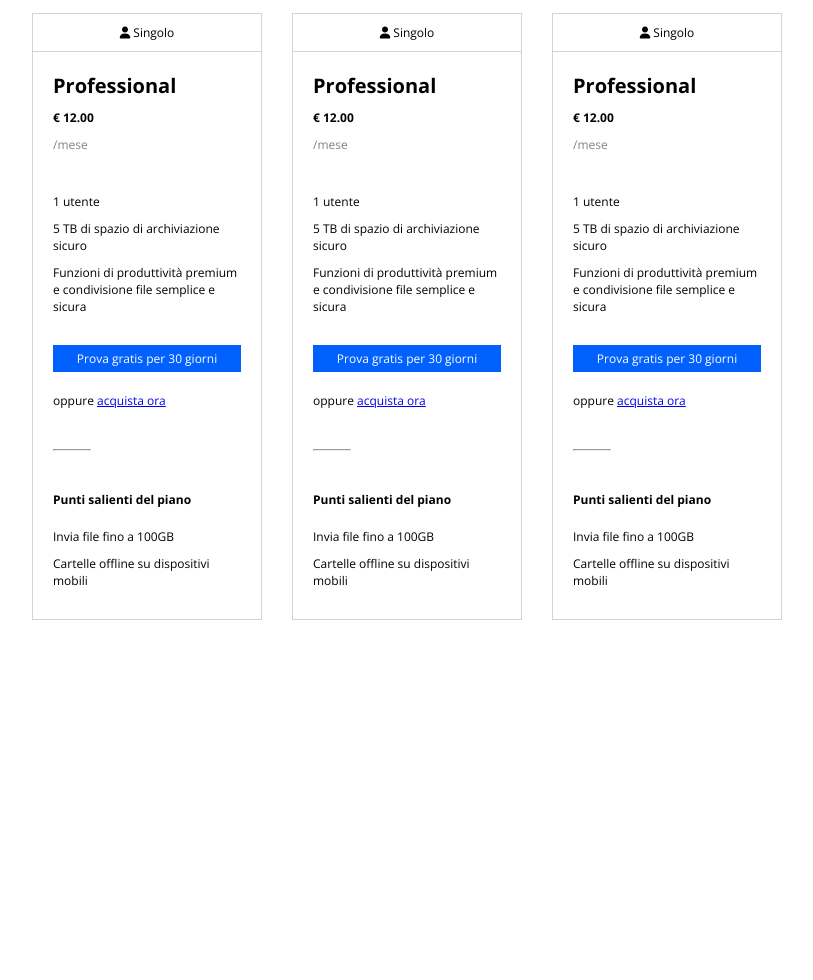
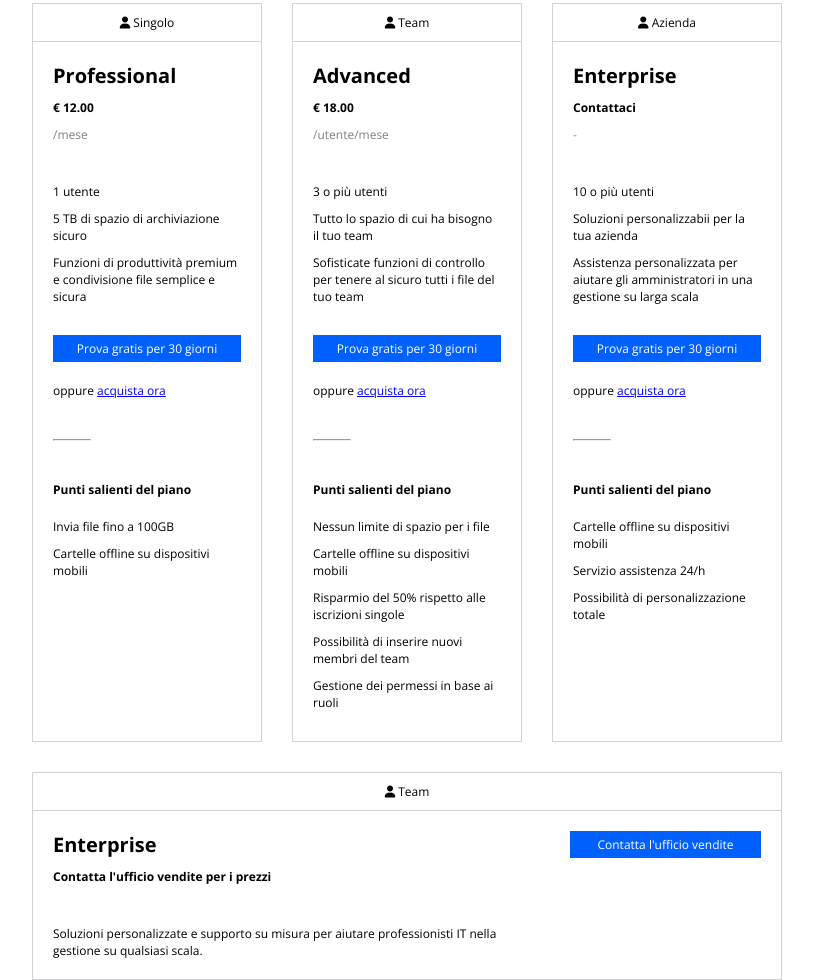
Before and after one commit to markcaf/htmlcss-dropbox, a plain HTML site: page index.html in a window 1280 px wide. Shown: the part 912-1892 px from the top of the page, without its empty margins (233-1046 px from the left). Before the commit the page ends 1572 px from the top, so only its background shows below. Drawn offline with nearby package versions, Linux system fonts and the light colour scheme.

Commit message:
Ultima card orizzontale

```diff
--- a/css/style.css
+++ b/css/style.css
@@ -153,13 +153,15 @@ h2{
     justify-content: space-around;
     align-items: stretch;
     gap: 30px;
-    margin-top: 40px;
-    padding-bottom: 40px;
+    /* margin-top: 40px; */
+    /* padding-bottom: 40px; */
 }
 
 .cards{
     font-size: 12px;
     border: #d3d3d6 solid 1px;
+    margin-top: 30px;
+    width: 100%;
 }
 
 .type-plan{
@@ -209,3 +211,16 @@ hr{
 .highlights{
     margin-bottom: 20px;
 }
+
+.team-card{
+    padding: 20px;
+}
+
+.team-card .col-dx{
+    width: 33%;
+    text-align: center;
+}
+
+.team-card .col-sx .price{
+    margin-bottom: 40px;
+}
--- a/index.html
+++ b/index.html
@@ -95,15 +95,15 @@
                 </div>
 
                 <div class="cards">
-                    <div class="type-plan"><i class="fa-solid fa-user"></i> Singolo</div>
+                    <div class="type-plan"><i class="fa-solid fa-user"></i> Team</div>
                     <div class="content-cards">
-                        <h3>Professional</h3>
-                        <div class="price">€ 12.00</div>
-                        <div class="payment">/mese</div>
+                        <h3>Advanced</h3>
+                        <div class="price">€ 18.00</div>
+                        <div class="payment">/utente/mese</div>
                         <ul>
-                            <li>1 utente</li>
-                            <li>5 TB di spazio di archiviazione sicuro</li>
-                            <li>Funzioni di produttività premium e condivisione file semplice e sicura</li>
+                            <li>3 o più utenti</li>
+                            <li>Tutto lo spazio di cui ha bisogno il tuo team</li>
+                            <li>Sofisticate funzioni di controllo per tenere al sicuro tutti i file del tuo team</li>
                         </ul>
                         <div class="button">Prova gratis per 30 giorni</div>
                         <div class="buy-now">
@@ -114,22 +114,25 @@
                             <strong>Punti salienti del piano</strong>
                         </div>
                         <ul>
-                            <li>Invia file fino a 100GB</li>
+                            <li>Nessun limite di spazio per i file</li>
                             <li>Cartelle offline su dispositivi mobili</li>
+                            <li>Risparmio del 50% rispetto alle iscrizioni singole</li>
+                            <li>Possibilità di inserire nuovi membri del team</li>
+                            <li>Gestione dei permessi in base ai ruoli</li>
                         </ul>
                     </div>
                 </div>
 
                 <div class="cards">
-                    <div class="type-plan"><i class="fa-solid fa-user"></i> Singolo</div>
+                    <div class="type-plan"><i class="fa-solid fa-user"></i> Azienda</div>
                     <div class="content-cards">
-                        <h3>Professional</h3>
-                        <div class="price">€ 12.00</div>
-                        <div class="payment">/mese</div>
+                        <h3>Enterprise</h3>
+                        <div class="price">Contattaci</div>
+                        <div class="payment">-</div>
                         <ul>
-                            <li>1 utente</li>
-                            <li>5 TB di spazio di archiviazione sicuro</li>
-                            <li>Funzioni di produttività premium e condivisione file semplice e sicura</li>
+                            <li>10 o più utenti</li>
+                            <li>Soluzioni personalizzabii per la tua azienda</li>
+                            <li>Assistenza personalizzata per aiutare gli amministratori in una gestione su larga scala</li>
                         </ul>
                         <div class="button">Prova gratis per 30 giorni</div>
                         <div class="buy-now">
@@ -140,15 +143,29 @@
                             <strong>Punti salienti del piano</strong>
                         </div>
                         <ul>
-                            <li>Invia file fino a 100GB</li>
                             <li>Cartelle offline su dispositivi mobili</li>
+                            <li>Servizio assistenza 24/h</li>
+                            <li>Possibilità di personalizzazione totale</li>
                         </ul>
                         </div>
                     </div>
                 </div>
             </div>
 
+            <div class="container-content cards">
+                <div class="type-plan"><i class="fa-solid fa-user"></i> Team</div>
+                <div class="flex-container team-card">
+                    <div class="col-sx">
+                        <h3>Enterprise</h3>
+                        <div class="price">Contatta l'ufficio vendite per i prezzi</div>
+                        <div>Soluzioni personalizzate e supporto su misura per aiutare professionisti IT nella gestione su qualsiasi scala.</div>
+                    </div>
 
+                    <div class="col-dx">
+                        <div class="button">Contatta l'ufficio vendite</div>
+                    </div>
+                </div>
+            </div>
 
 
         </section>
```
